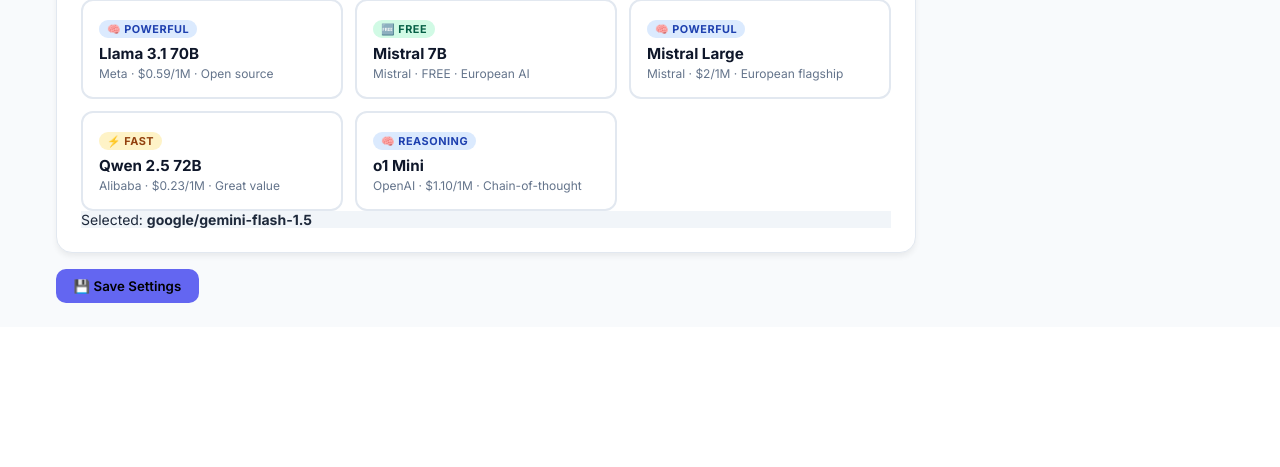
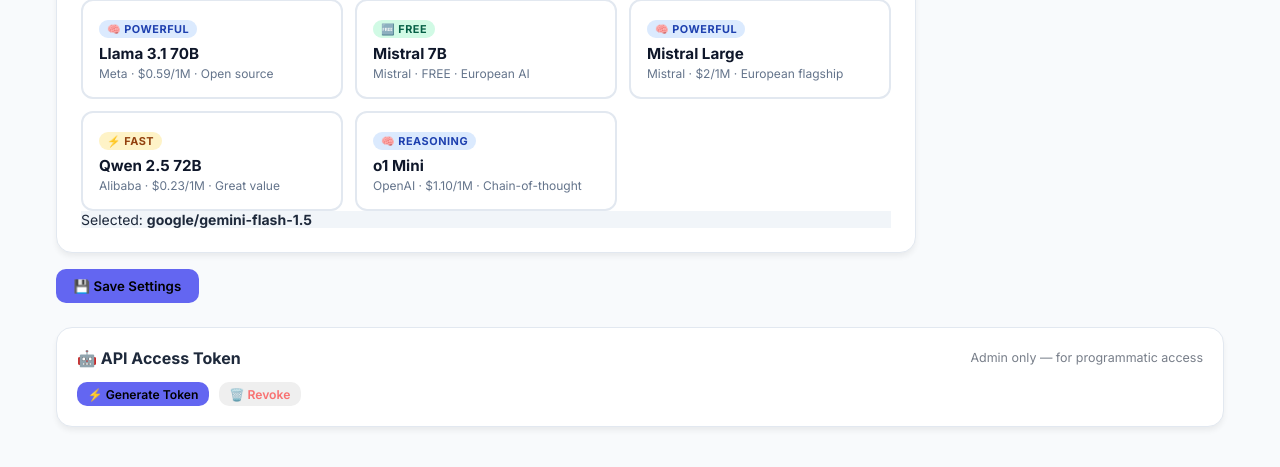
Before and after one commit to Liberty-Emporium/Consignment-Solutions, a Flask app: template templates/settings.html in a window 1280 px wide. Shown: the part 984-1451 px from the top of the page. Before the commit the page ends 1287 px from the top, so only its background shows below. Run offline with Flask 3, Linux system fonts and the light colour scheme; the template is opened without the code that fills it, so the values that code supplies are empty; the visitor is signed in with stand-in values (Sample User, id 1); parts of the project's set-up code (start-up, migrations or seed data) failed here and were passed over.

Commit message:
✨ Add admin-only API token card to settings

```diff
--- a/templates/settings.html
+++ b/templates/settings.html
@@ -154,4 +154,46 @@
 {% raw %}function selectModel(id){document.querySelectorAll('.model-card').forEach(c=>c.classList.remove('selected'));event.currentTarget.classList.add('selected');document.getElementById('selectedModel').value=id;document.getElementById('selectedModelDisplay').textContent=id;}
 function filterModels(){const q=document.getElementById('modelSearch').value.toLowerCase();document.querySelectorAll('.model-card').forEach(card=>{const t=(card.dataset.name||'')+card.innerText;card.classList.toggle('hidden',!t.toLowerCase().includes(q));});}{% endraw %}
 </script>
+
+  {% if session.get('super_admin_id') %}
+  <div class="card" style="margin-top:24px;padding:20px;">
+    <div style="display:flex;align-items:center;justify-content:space-between;flex-wrap:wrap;gap:8px;margin-bottom:14px;">
+      <strong>&#x1F916; API Access Token</strong>
+      <span style="font-size:0.78rem;opacity:.6;">Admin only &mdash; for programmatic access</span>
+    </div>
+    <div id="apiTokenBox" style="display:none;margin-bottom:14px;">
+      <label style="font-size:0.82rem;opacity:.7;display:block;margin-bottom:6px;">Your API Token (shown once &mdash; copy it now!)</label>
+      <div style="display:flex;gap:8px;align-items:center;">
+        <input type="text" id="apiTokenValue" readonly style="font-family:monospace;font-size:0.82rem;flex:1;cursor:text;">
+        <button type="button" onclick="copyApiToken()" class="btn btn-outline btn-sm">&#x1F4CB; Copy</button>
+      </div>
+      <p style="margin-top:8px;font-size:0.78rem;color:#fbbf24;">&#x26A0;&#xFE0F; Save this token &mdash; shown once only. Use as: <code>Authorization: Bearer TOKEN</code></p>
+    </div>
+    <div style="display:flex;gap:10px;">
+      <button type="button" onclick="generateApiToken()" class="btn btn-primary btn-sm" id="genApiBtn">&#x26A1; Generate Token</button>
+      <button type="button" onclick="revokeApiToken()" class="btn btn-outline btn-sm" style="color:#f87171;border-color:#f87171;">&#x1F5D1;&#xFE0F; Revoke</button>
+    </div>
+  </div>
+  {% endif %}
+<script>
+async function generateApiToken(){
+  const btn=document.getElementById('genApiBtn');btn.disabled=true;btn.textContent='Generating...';
+  try{const res=await fetch('/api/token/ui',{method:'POST',credentials:'same-origin',headers:{'Content-Type':'application/json'}});
+  const d=await res.json();
+  if(d.api_token){document.getElementById('apiTokenValue').value=d.api_token;document.getElementById('apiTokenBox').style.display='block';btn.textContent='✓ Generated';}
+  else{alert(d.error||'Failed');btn.textContent='⚡ Generate Token';}}catch(e){alert(e.message);btn.textContent='⚡ Generate Token';}
+  btn.disabled=false;
+}
+async function revokeApiToken(){
+  if(!confirm('Revoke token?'))return;
+  const d=await(await fetch('/api/token/ui',{method:'DELETE',credentials:'same-origin',headers:{'Content-Type':'application/json'}})).json();
+  if(d.success){document.getElementById('apiTokenBox').style.display='none';alert('✅ Revoked.');}
+}
+function copyApiToken(){
+  navigator.clipboard.writeText(document.getElementById('apiTokenValue').value).then(()=>{
+    const b=event.target;b.textContent='✅ Copied!';setTimeout(()=>b.textContent='📋 Copy',2000);
+  });
+}
+</script>
+
 {% endblock %}
```
